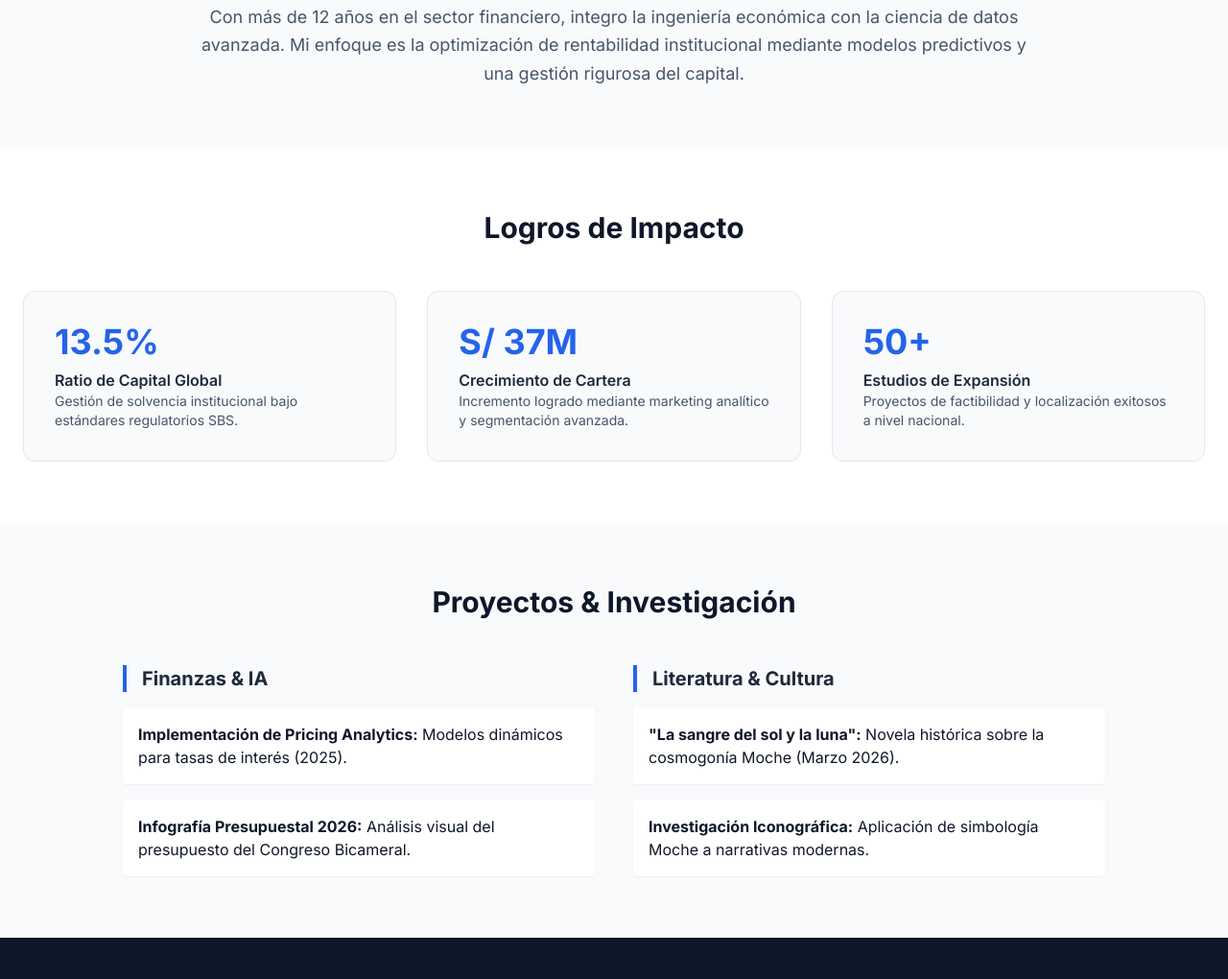
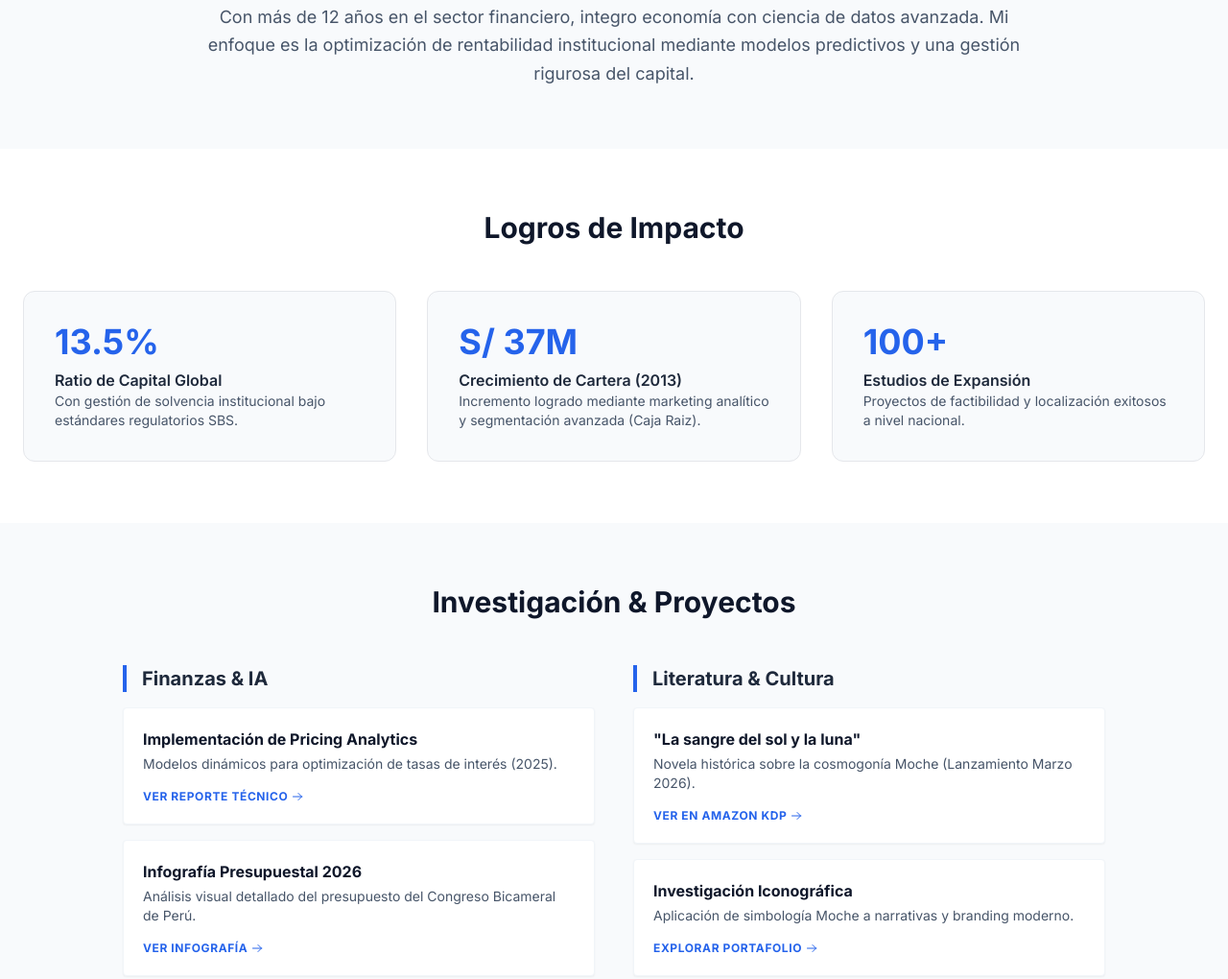
Before and after one commit to luismrvega/perfil-luis-rojas, a plain HTML site: page index.html in a window 1280 px wide. Shown: the part 569-1589 px from the top of the page at 96% size. Drawn offline with nearby package versions, Linux system fonts and the light colour scheme.

Commit message:
Update index.html

```diff
--- a/index.html
+++ b/index.html
@@ -27,7 +27,7 @@
     <section id="inicio" class="bg-slate-900 text-white py-24 px-6 text-center">
         <h1 class="text-4xl md:text-6xl font-bold mb-4">Luis Miguel Rojas Vega</h1>
         <p class="text-xl md:text-2xl text-slate-400 mb-8 max-w-3xl mx-auto">
-            Ingeniero Economista & Estratega de Datos. Especialista en IA, Pricing y Planeamiento Financiero.
+            Ingeniero Economista & Estratega de Datos. Especialista en Planeamiento Financiero.
         </p>
         <a href="mailto:lrojasv@uni.pe" class="bg-blue-600 hover:bg-blue-700 text-white font-semibold py-3 px-8 rounded-full transition">
             Contactar ahora
@@ -38,7 +38,7 @@
         <div class="max-w-4xl mx-auto text-center">
             <h2 class="text-3xl font-bold mb-6">Visión Estratégica</h2>
             <p class="text-lg text-slate-600 leading-relaxed">
-                Con más de 12 años en el sector financiero, integro la ingeniería económica con la ciencia de datos avanzada.
+                Con más de 12 años en el sector financiero, integro economía con ciencia de datos avanzada.
                 Mi enfoque es la optimización de rentabilidad institucional mediante modelos predictivos y una gestión rigurosa del capital.
             </p>
         </div>
@@ -51,15 +51,15 @@
                 <div class="p-8 border rounded-xl hover:shadow-lg transition bg-slate-50">
                     <h3 class="text-4xl font-bold text-blue-600 mb-2">13.5%</h3>
                     <p class="font-semibold text-slate-800">Ratio de Capital Global</p>
-                    <p class="text-sm text-slate-600">Gestión de solvencia institucional bajo estándares regulatorios SBS.</p>
+                    <p class="text-sm text-slate-600">Con gestión de solvencia institucional bajo estándares regulatorios SBS.</p>
                 </div>
                 <div class="p-8 border rounded-xl hover:shadow-lg transition bg-slate-50">
                     <h3 class="text-4xl font-bold text-blue-600 mb-2">S/ 37M</h3>
-                    <p class="font-semibold text-slate-800">Crecimiento de Cartera</p>
-                    <p class="text-sm text-slate-600">Incremento logrado mediante marketing analítico y segmentación avanzada.</p>
+                    <p class="font-semibold text-slate-800">Crecimiento de Cartera (2013)</p>
+                    <p class="text-sm text-slate-600">Incremento logrado mediante marketing analítico y segmentación avanzada (Caja Raiz).</p>
                 </div>
                 <div class="p-8 border rounded-xl hover:shadow-lg transition bg-slate-50">
-                    <h3 class="text-4xl font-bold text-blue-600 mb-2">50+</h3>
+                    <h3 class="text-4xl font-bold text-blue-600 mb-2">100+</h3>
                     <p class="font-semibold text-slate-800">Estudios de Expansión</p>
                     <p class="text-sm text-slate-600">Proyectos de factibilidad y localización exitosos a nivel nacional.</p>
                 </div>
@@ -67,31 +67,70 @@
         </div>
     </section>
 
-    <section id="proyectos" class="py-16 container mx-auto px-6 text-center">
-        <h2 class="text-3xl font-bold mb-12">Proyectos & Investigación</h2>
+  <section id="proyectos" class="py-16 container mx-auto px-6 text-center">
+        <h2 class="text-3xl font-bold mb-12">Investigación & Proyectos</h2>
         <div class="grid grid-cols-1 md:grid-cols-2 gap-10 max-w-5xl mx-auto text-left">
+
             <div>
                 <h3 class="text-xl font-bold text-slate-800 mb-4 border-l-4 border-blue-600 pl-4">Finanzas & IA</h3>
                 <ul class="space-y-4">
-                    <li class="bg-white p-4 rounded shadow-sm">
-                        <strong>Implementación de Pricing Analytics:</strong> Modelos dinámicos para tasas de interés (2025).
+                    <li class="bg-white p-5 rounded shadow-sm border border-slate-100">
+                        <div class="flex flex-col h-full justify-between">
+                            <div>
+                                <strong class="block text-slate-900">Implementación de Pricing Analytics</strong>
+                                <p class="text-sm text-slate-600 mt-1 mb-4">Modelos dinámicos para optimización de tasas de interés (2025).</p>
+                            </div>
+                            <a href="#" target="_blank" class="text-blue-600 text-xs font-bold uppercase tracking-wider hover:text-blue-800 flex items-center">
+                                Ver Reporte Técnico
+                                <svg class="w-3 h-3 ml-1" fill="none" stroke="currentColor" viewBox="0 0 24 24"><path stroke-linecap="round" stroke-linejoin="round" stroke-width="2" d="M14 5l7 7m0 0l-7 7m7-7H3"></path></svg>
+                            </a>
+                        </div>
                     </li>
-                    <li class="bg-white p-4 rounded shadow-sm">
-                        <strong>Infografía Presupuestal 2026:</strong> Análisis visual del presupuesto del Congreso Bicameral.
+                    <li class="bg-white p-5 rounded shadow-sm border border-slate-100">
+                        <div class="flex flex-col h-full justify-between">
+                            <div>
+                                <strong class="block text-slate-900">Infografía Presupuestal 2026</strong>
+                                <p class="text-sm text-slate-600 mt-1 mb-4">Análisis visual detallado del presupuesto del Congreso Bicameral de Perú.</p>
+                            </div>
+                            <a href="#" target="_blank" class="text-blue-600 text-xs font-bold uppercase tracking-wider hover:text-blue-800 flex items-center">
+                                Ver Infografía
+                                <svg class="w-3 h-3 ml-1" fill="none" stroke="currentColor" viewBox="0 0 24 24"><path stroke-linecap="round" stroke-linejoin="round" stroke-width="2" d="M14 5l7 7m0 0l-7 7m7-7H3"></path></svg>
+                            </a>
+                        </div>
                     </li>
                 </ul>
             </div>
+
             <div>
                 <h3 class="text-xl font-bold text-slate-800 mb-4 border-l-4 border-blue-600 pl-4">Literatura & Cultura</h3>
                 <ul class="space-y-4">
-                    <li class="bg-white p-4 rounded shadow-sm">
-                        <strong>"La sangre del sol y la luna":</strong> Novela histórica sobre la cosmogonía Moche (Marzo 2026).
+                    <li class="bg-white p-5 rounded shadow-sm border border-slate-100">
+                        <div class="flex flex-col h-full justify-between">
+                            <div>
+                                <strong class="block text-slate-900">"La sangre del sol y la luna"</strong>
+                                <p class="text-sm text-slate-600 mt-1 mb-4">Novela histórica sobre la cosmogonía Moche (Lanzamiento Marzo 2026).</p>
+                            </div>
+                            <a href="https://www.amazon.es/dp/B0GQ6JZS4V" target="_blank" class="text-blue-600 text-xs font-bold uppercase tracking-wider hover:text-blue-800 flex items-center">
+                                Ver en Amazon KDP
+                                <svg class="w-3 h-3 ml-1" fill="none" stroke="currentColor" viewBox="0 0 24 24"><path stroke-linecap="round" stroke-linejoin="round" stroke-width="2" d="M14 5l7 7m0 0l-7 7m7-7H3"></path></svg>
+                            </a>
+                        </div>
                     </li>
-                    <li class="bg-white p-4 rounded shadow-sm">
-                        <strong>Investigación Iconográfica:</strong> Aplicación de simbología Moche a narrativas modernas.
+                    <li class="bg-white p-5 rounded shadow-sm border border-slate-100">
+                        <div class="flex flex-col h-full justify-between">
+                            <div>
+                                <strong class="block text-slate-900">Investigación Iconográfica</strong>
+                                <p class="text-sm text-slate-600 mt-1 mb-4">Aplicación de simbología Moche a narrativas y branding moderno.</p>
+                            </div>
+                            <a href="#" target="_blank" class="text-blue-600 text-xs font-bold uppercase tracking-wider hover:text-blue-800 flex items-center">
+                                Explorar Portafolio
+                                <svg class="w-3 h-3 ml-1" fill="none" stroke="currentColor" viewBox="0 0 24 24"><path stroke-linecap="round" stroke-linejoin="round" stroke-width="2" d="M14 5l7 7m0 0l-7 7m7-7H3"></path></svg>
+                            </a>
+                        </div>
                     </li>
                 </ul>
             </div>
+
         </div>
     </section>
 
```
